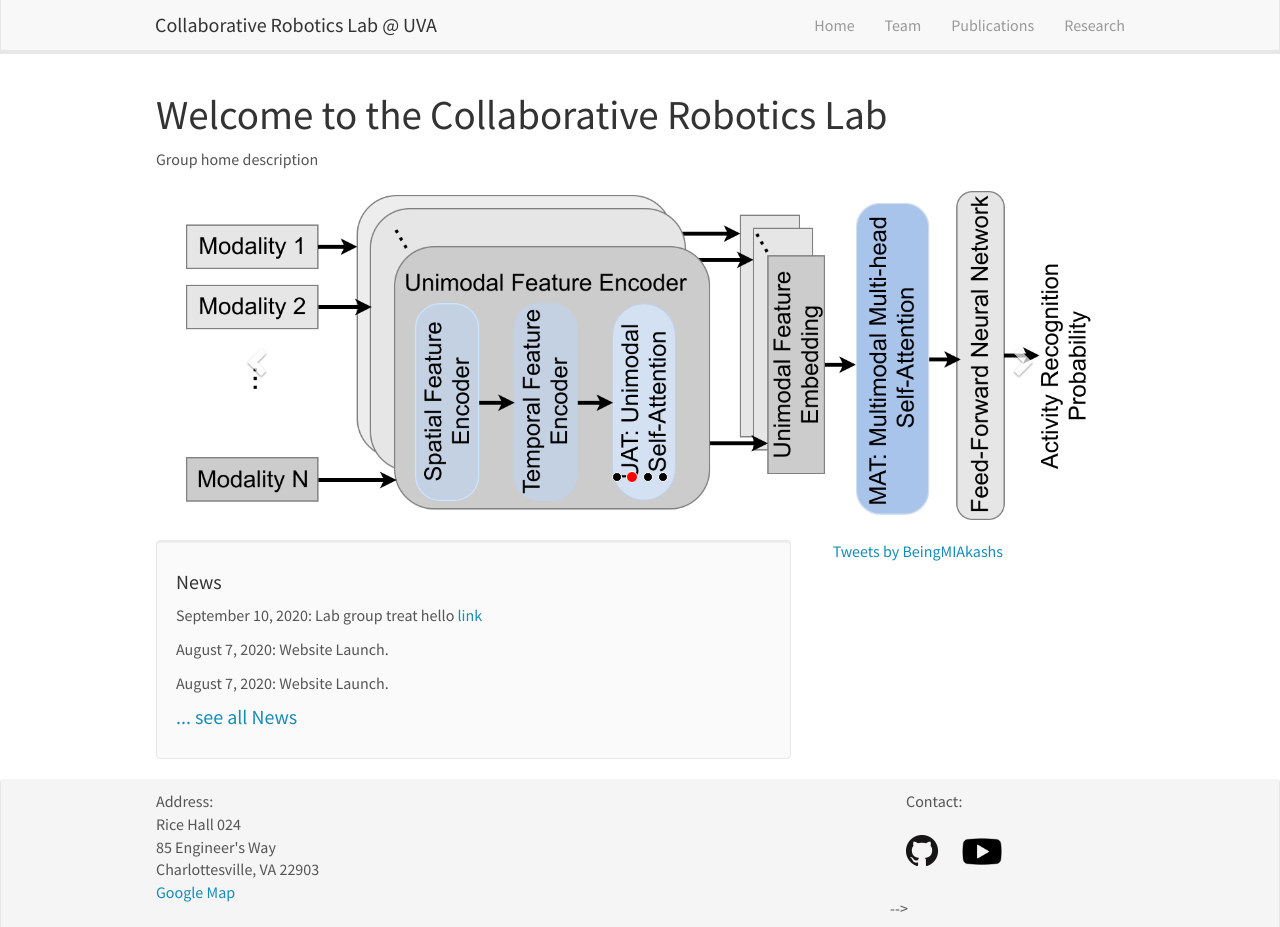
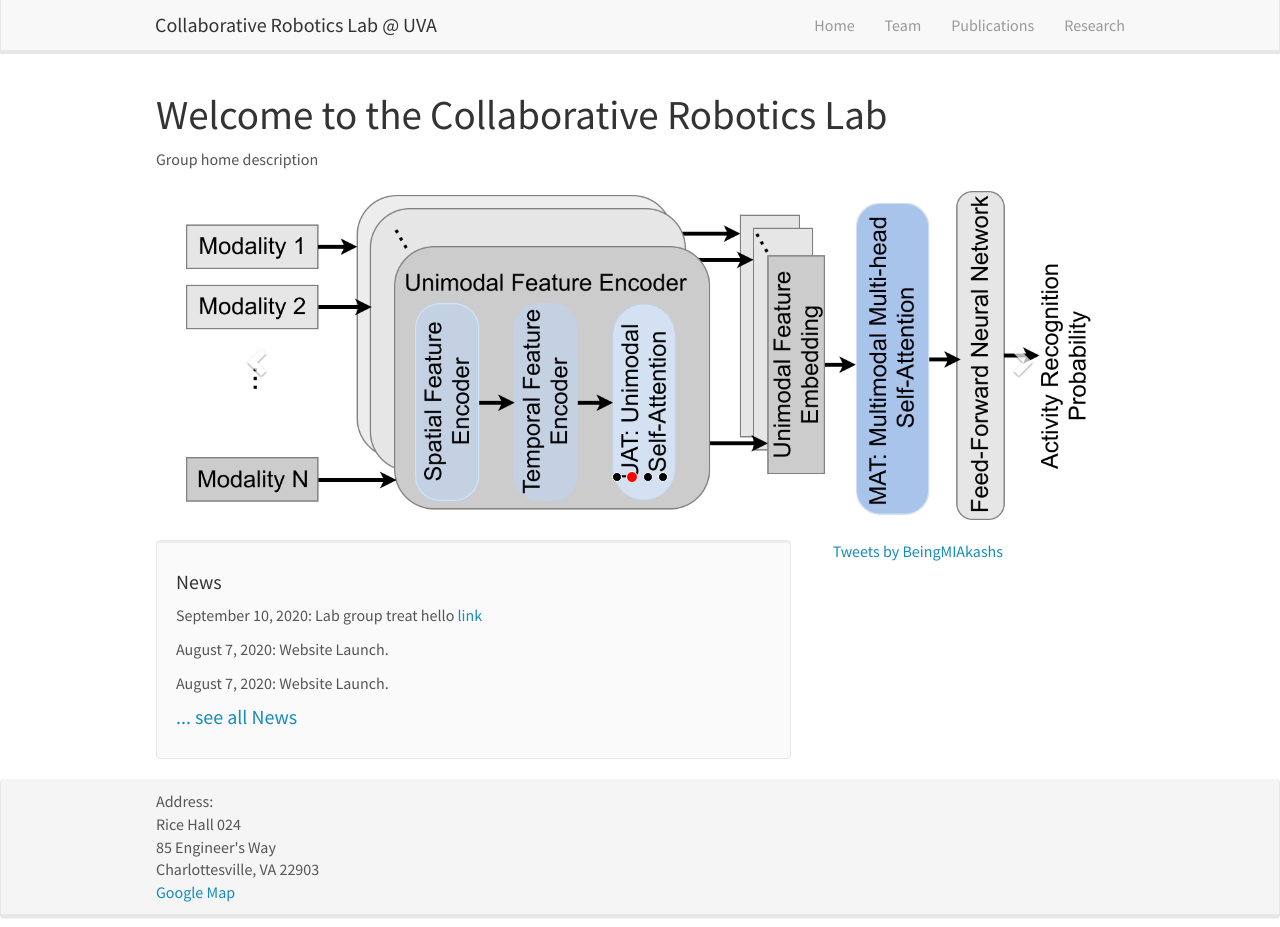
Before and after one commit to collaborative-robotics-lab-at-uva/collaborative-robotics-lab-at-uva.github.io, a Jekyll site: the page built from _pages/home.md, in a window 1280 px wide and 927 px high. Built offline with Jekyll 4.4.1, drawn with Linux system fonts in a browser that asks for light colours; nearby versions of some CDN libraries; comment, search, counter and statistics services are not loaded.

Commit message:
Update footer.html

```diff
--- a/_includes/footer.html
+++ b/_includes/footer.html
@@ -11,17 +11,6 @@
       Charlottesville, VA 22903</br>
       <a href="https://goo.gl/maps/5kCrtu4fxiuS2Z7c7">Google Map</a>
 		</div>
-    <!-->
-	<div class="col-sm-3">
-
-
-      Contact: <br />
-		  <a style="text-align:right" href="https://github.com/collaborative-robotics-lab-at-uva" title="Links to projects" target="_blank"><img alt="" src="{{ site.url }}{{ site.baseurl }}/images/footericons/GitHub-Mark-32px.png" /> </a>&nbsp; &nbsp; &nbsp;
-      <a href="https://www.youtube.com/channel/UCC00F32F17DbDf8FrIEvnPg" title="Collaborative Robotics Lab on Youtube" target="_blank"><img alt="" src="{{ site.url }}{{ site.baseurl }}/images/footericons/youtube.png", width="20%" /> </a>&nbsp; &nbsp; &nbsp;
-
-		</div>-->
-
-
 		</div>
 	  </div>
 	</div>
```
